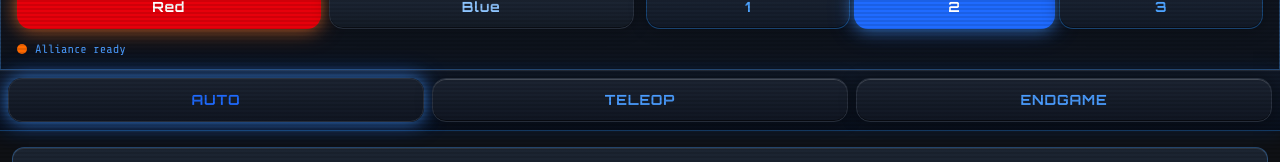
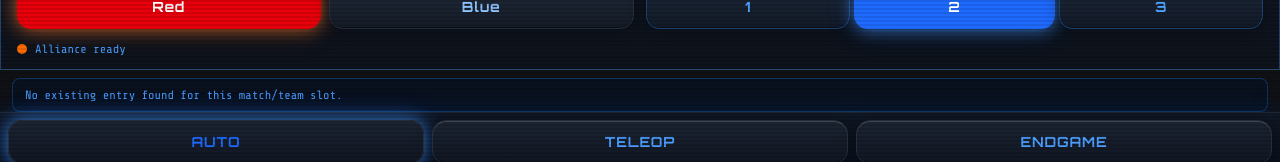
Before and after one commit to prodbymtan/rescout-project, a Next.js app: page / in a window 1280 px wide. Shown: the part 280-442 px from the top of the page. Built offline with nearby package versions, Linux system fonts and the light colour scheme; no server answers; the database is empty.

Commit message:
Allow editing previously scouted match entries

```diff
--- a/components/ScoutScreen.tsx
+++ b/components/ScoutScreen.tsx
@@ -57,6 +57,7 @@ export default function ScoutScreen() {
   const [matchTie, setMatchTie] = useState(false);
   const [majorContributor, setMajorContributor] = useState(false);
   const [phaseKey, setPhaseKey] = useState(0);
+  const [editingEntryId, setEditingEntryId] = useState<string | null>(null);
 
   useEffect(() => {
     setPhaseKey((prev) => prev + 1);
@@ -65,6 +66,72 @@ export default function ScoutScreen() {
   const addUndoAction = (action: string) => {
     setUndoStack((prev) => [{ action, timestamp: Date.now() }, ...prev.slice(0, 2)]);
   };
+
+  const resetForm = () => {
+    setAutoBalls({ made: 0, miss: 0 });
+    setPreloadBalls(0);
+    setTowerClimb('none');
+    setAutoWinner(undefined);
+    setTeleopBalls({ made: 0, miss: 0 });
+    setClimb('none');
+    setParked(false);
+    setGotDefended('none');
+    setPlayedDefense('none');
+    setNotes('');
+    setTags([]);
+    setEnergizedRP(false);
+    setSuperchargedRP(false);
+    setTraversalRP(false);
+    setMatchWin(false);
+    setMatchTie(false);
+    setMajorContributor(false);
+    setUndoStack([]);
+    setEditingEntryId(null);
+  };
+
+  useEffect(() => {
+    if (!matchNumber || teamNumber <= 0) {
+      setEditingEntryId(null);
+      return;
+    }
+
+    const existing = storage
+      .getScoutData()
+      .filter(
+        (entry) =>
+          entry.matchNumber === matchNumber &&
+          entry.teamNumber === teamNumber &&
+          entry.alliance === alliance &&
+          entry.position === position &&
+          (scoutProfile ? entry.scoutName === scoutProfile : true)
+      )
+      .sort((a, b) => b.timestamp - a.timestamp)[0];
+
+    if (!existing) {
+      setEditingEntryId(null);
+      return;
+    }
+
+    setEditingEntryId(existing.id);
+    setAutoBalls(existing.auto?.ballCounts ?? { made: 0, miss: 0 });
+    setPreloadBalls(existing.auto?.preloadBalls ?? 0);
+    setTowerClimb(existing.auto?.towerClimb ?? 'none');
+    setAutoWinner(existing.auto?.autoWinner);
+    setTeleopBalls(existing.teleop?.ballCounts ?? { made: 0, miss: 0 });
+    setClimb(existing.endgame?.climb ?? 'none');
+    setParked(existing.endgame?.parked ?? false);
+    setGotDefended(existing.endgame?.gotDefended ?? 'none');
+    setPlayedDefense(existing.endgame?.playedDefense ?? 'none');
+    setNotes(existing.endgame?.notes ?? '');
+    setTags(Array.isArray(existing.endgame?.tags) ? existing.endgame.tags : []);
+    setEnergizedRP(existing.endgame?.energizedRP ?? false);
+    setSuperchargedRP(existing.endgame?.superchargedRP ?? false);
+    setTraversalRP(existing.endgame?.traversalRP ?? false);
+    setMatchWin(existing.endgame?.matchWin ?? false);
+    setMatchTie(existing.endgame?.matchTie ?? false);
+    setMajorContributor(existing.endgame?.majorContributor ?? false);
+    setUndoStack([]);
+  }, [matchNumber, teamNumber, alliance, position, scoutProfile]);
 
   const handleSubmit = () => {
     const config = storage.getConfig();
@@ -87,7 +154,7 @@ export default function ScoutScreen() {
     }
 
     const scoutData: MatchScoutData = {
-      id: `${matchNumber}-${teamNumber}-${Date.now()}`,
+      id: editingEntryId ?? `${matchNumber}-${teamNumber}-${Date.now()}`,
       matchNumber,
       alliance,
       teamNumber,
@@ -122,27 +189,7 @@ export default function ScoutScreen() {
 
     storage.addScoutData(scoutData);
 
-    // Reset form
-    setAutoBalls({ made: 0, miss: 0 });
-    setPreloadBalls(0);
-    setTowerClimb('none');
-    setAutoWinner(undefined);
-    setTeleopBalls({ made: 0, miss: 0 });
-    setClimb('none');
-    setParked(false);
-    setGotDefended('none');
-    setPlayedDefense('none');
-    setNotes('');
-    setTags([]);
-    setEnergizedRP(false);
-    setSuperchargedRP(false);
-    setTraversalRP(false);
-    setMatchWin(false);
-    setMatchTie(false);
-    setMajorContributor(false);
-    setUndoStack([]);
-
-    alert('Match data saved!');
+    alert(editingEntryId ? 'Match data updated!' : 'Match data saved!');
   };
 
   const totalTeleopMade = teleopBalls.made;
@@ -165,6 +212,24 @@ export default function ScoutScreen() {
       {undoStack.length > 0 && (
         <UndoBar undoStack={undoStack} onUndo={() => setUndoStack((prev) => prev.slice(1))} />
       )}
+      <div className="px-3 pt-2">
+        {editingEntryId ? (
+          <div className="text-xs px-3 py-2 rounded-lg border border-orange-300 bg-orange-50 text-orange-700 flex items-center justify-between">
+            <span>Editing existing scout entry for this match/team.</span>
+            <button
+              type="button"
+              onClick={resetForm}
+              className="ml-2 px-2 py-1 rounded border border-orange-400 text-orange-700 hover:bg-orange-100"
+            >
+              New Blank Entry
+            </button>
+          </div>
+        ) : (
+          <div className="text-xs px-3 py-2 rounded-lg border border-gray-200 bg-gray-50 text-gray-600">
+            No existing entry found for this match/team slot.
+          </div>
+        )}
+      </div>
 
       {/* Phase Tabs */}
       <div className="flex border-b border-border bg-card shrink-0 px-2 py-2 gap-2">
@@ -253,7 +318,7 @@ export default function ScoutScreen() {
           onClick={handleSubmit}
           className="w-full min-h-[56px] py-3 text-white font-bold text-base rounded-xl active:scale-[0.98] transition-all shadow-lg button-press y2k-button-primary y2k-pill y2k-orange-glow"
         >
-          ✓ Submit Match Data
+          {editingEntryId ? '✓ Update Match Data' : '✓ Submit Match Data'}
         </button>
       </div>
     </div>
```
